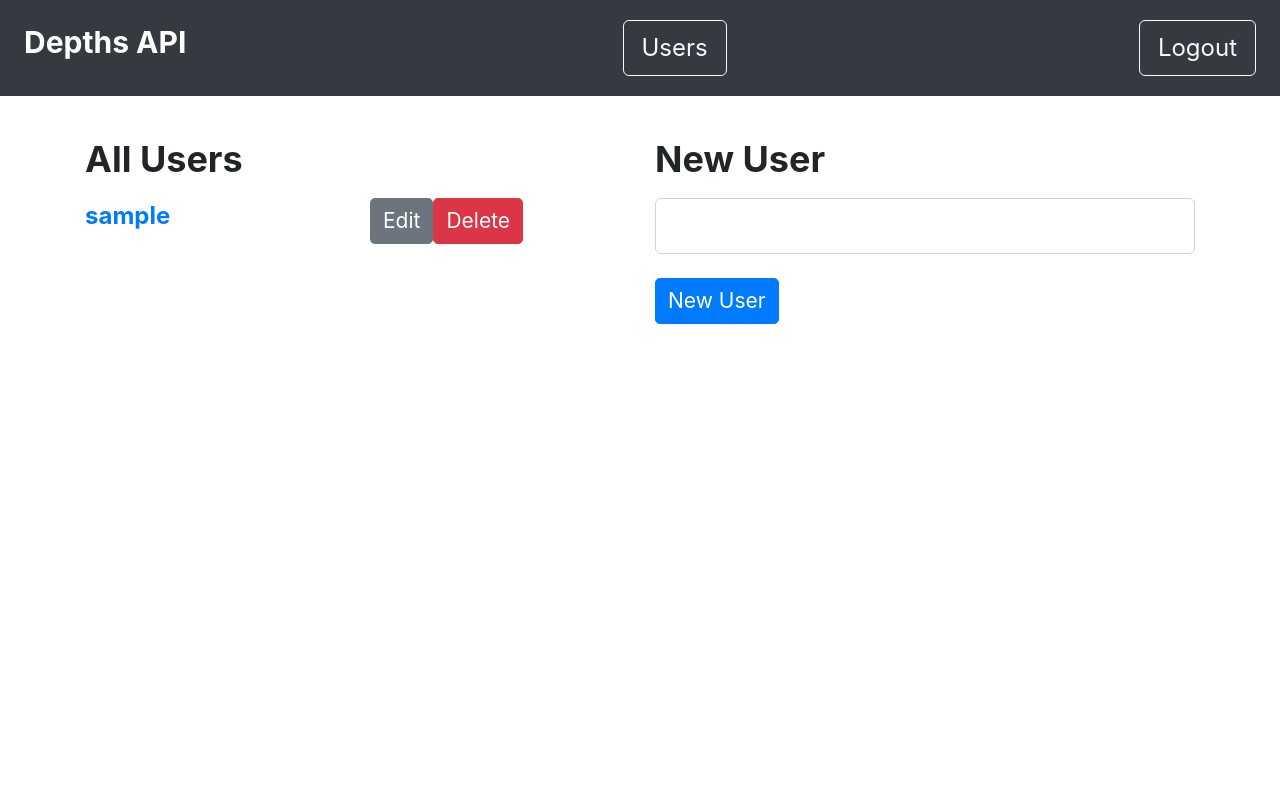
After one commit to ironarmchad/depths_char_sheet_backend, a Flask app: page /admin-users/ in a window 1280 px wide. The commit adds this page. Run offline with Flask 2, Linux system fonts and the light colour scheme; the visitor is signed in with stand-in values (Sample User, id 1); data comes from the database, SQL or seed files in the repository; parts of the project's set-up code (start-up, migrations or seed data) failed here and were passed over; some libraries are stand-ins or nearby versions.

Commit message:
added the basic user admin functions

```diff
--- a/app/__init__.py
+++ b/app/__init__.py
@@ -34,6 +34,9 @@ def create_app(config_type):
     from app.views.main import admin_main
     app.register_blueprint(admin_main)
 
+    from app.views.users import admin_users
+    app.register_blueprint(admin_users)
+
     # Resources
     from app.resources.user import UserAvailable
     api.add_resource(UserAvailable, '/user/available')
--- a/app/models/user.py
+++ b/app/models/user.py
@@ -48,6 +48,10 @@ class UserModel(db.Model, UserMixin):
 
     # Database accessors
     @classmethod
+    def get_all(cls):
+        return cls.query.order_by(cls.username).all()
+
+    @classmethod
     def get_by_id(cls, user_id):
         return cls.query.get(user_id)
 
--- /dev/null
+++ b/app/static/scss/abstracts/_variables.scss
@@ -0,0 +1,5 @@
+$minFontSize: 16px;
+$maxFontSize: 26px;
+
+$minViewWidth: 320px;
+$maxViewWidth: 1200px;
--- /dev/null
+++ b/app/static/scss/base/_typography.scss
@@ -0,0 +1,15 @@
+html {
+  font-size: 16px;
+}
+
+@media screen and (min-width: $minViewWidth){
+  html {
+    font-size: calc(#{$minFontSize} + (#{$maxFontSize}) * ((100vw - #{$minViewWidth}) / (#{$maxViewWidth} - #{$minViewWidth})));
+  }
+}
+
+@media screen and (min-width: $maxViewWidth) {
+  html {
+    font-size: $maxFontSize;
+  }
+}
--- /dev/null
+++ b/app/static/scss/layout/_main.scss
@@ -0,0 +1,9 @@
+html {
+  width: 100%;
+  height: 100%;
+}
+
+body {
+  width: 100%;
+  height: 100%;
+}
--- a/app/static/scss/main.scss
+++ b/app/static/scss/main.scss
@@ -1,5 +1,6 @@
 
 // Abstracts
+@import "abstracts/variables";
 
 
 // Vendors
@@ -7,9 +8,10 @@
 
 
 // Base
-
+@import "base/typography";
 
 // Layout
+@import "layout/main";
 
 
 // Components
--- a/app/templates/layout.html
+++ b/app/templates/layout.html
@@ -19,6 +19,9 @@
   </h2>
 
   {% if current_user.is_authenticated %}
+  <a class="btn btn-outline-light text-light" href="{{ url_for('admin_users.all_users') }}">
+    Users
+  </a>
   <a class="btn btn-outline-light text-light" href="{{ url_for('admin_main.logout') }}">
     Logout
   </a>
--- a/app/templates/main/home.html
+++ b/app/templates/main/home.html
@@ -3,7 +3,7 @@
 {% block content %}
 <div class="container">
   <h2>Administrative Areas</h2>
-  <h4><a href="#">Users</a></h4>
+  <h4><a href="{{ url_for('admin_users.all_users') }}">Users</a></h4>
   <h4><a href="#">Compendium</a></h4>
   <h4><a href="#">Characters</a></h4>
 </div>
--- /dev/null
+++ b/app/templates/users/all.html
@@ -0,0 +1,42 @@
+{% extends 'layout.html' %}
+
+{% block content %}
+<div class="container">
+  <div class="row">
+    <div class="col">
+      <h2>All Users</h2>
+      {% for user in users %}
+      <div class="row">
+        <div class="col">
+          <h4>
+            <a href="{{ url_for('admin_users.profile', user_id=user.id) }}">
+              {{ user.username }}
+            </a>
+          </h4>
+        </div>
+
+        <div class="col">
+          <div class="btn-toolbar">
+            <a class="btn btn-sm btn-secondary" href="{{ url_for('admin_users.profile', user_id=user.id) }}">Edit</a>
+            <a class="btn btn-sm btn-danger" href="{{ url_for('admin_users.delete', user_id=user.id) }}">Delete</a>
+          </div>
+        </div>
+      </div>
+      {% endfor %}
+    </div>
+
+    <form class="col" action="" method="post">
+      {{ form.hidden_tag() }}
+      <h2>New User</h2>
+      <div class="form-group">
+        {{ form.username(class="form-control") }}
+      </div>
+
+      <div class="form-group">
+        {{ form.submit(class="btn btn-sm btn-primary") }}
+      </div>
+    </form>
+  </div>
+
+</div>
+{% endblock content %}
--- /dev/null
+++ b/app/views/users.py
@@ -0,0 +1,84 @@
+from flask import Blueprint, render_template, flash, redirect, url_for
+from flask_login import login_required
+from flask_wtf import FlaskForm
+from wtforms import StringField, PasswordField, SubmitField
+from wtforms.validators import DataRequired
+
+from app.models.user import UserModel
+
+admin_users = Blueprint('admin_users', __name__, url_prefix='/admin-users')
+
+
+class NewUserForm(FlaskForm):
+    username = StringField('Username', validators=[DataRequired()])
+    submit = SubmitField('New User')
+
+
+@admin_users.route('/', methods=['GET', 'POST'])
+@login_required
+def all_users():
+    form = NewUserForm()
+    users = UserModel.get_all()
+
+    if form.validate_on_submit():
+        user = UserModel(form.username.data, 'temppassword').add_user()
+        return redirect(url_for('admin_users.edit', user_id=user.id))
+
+    return render_template('users/all.html', users=users, form=form)
+
+
+@admin_users.route('/<user_id>')
+@login_required
+def profile(user_id):
+    user = UserModel.get_by_id(user_id)
+
+    return render_template('users/profile.html', user=user)
+
+
+class UserEditForm(FlaskForm):
+    username = StringField('Username')
+    password = PasswordField('Password')
+    submit = SubmitField('Change User Data')
+
+
+@admin_users.route('/edit/<user_id>', methods=['GET', 'POST'])
+@login_required
+def edit(user_id):
+    user = UserModel.get_by_id(user_id)
+    form = UserEditForm(
+        username=user.username
+    )
+
+    if form.validate_on_submit():
+        if form.username.data != user.username:
+            flash(f'User #{user.id}\'s name has been changed.')
+            user.change_username(form.username.data)
+
+        if form.password.data != "":
+            flash(f'User #{user.id}\'s password has been changed.')
+            user.change_password(form.password.data)
+
+        return redirect(url_for('admin_users.profile', user_id=user_id))
+
+    return render_template('users/edit.html', user=user, form=form)
+
+
+@admin_users.route('/delete/<user_id>')
+@login_required
+def delete(user_id):
+    user = UserModel.get_by_id(user_id)
+    if user.type != 'super':
+        user.delete_user()
+        flash(f'User #{user_id} has been deleted.')
+    else:
+        flash(f'User #{user_id} can\'t be deleted')
+
+    return redirect(url_for('admin_users.all_users'))
+
+
+@admin_users.route('/new/<username>')
+@login_required
+def new(username):
+    user = UserModel(username, 'temppassword')
+
+    return redirect(url_for('admin_users.edit', user_id=user.id))
```
Also changed, not shown: app/templates/users/edit.html (added, +22 -0 lines), app/templates/users/profile.html (added, +19 -0 lines), app/static/css/main.css, 1 other file.
